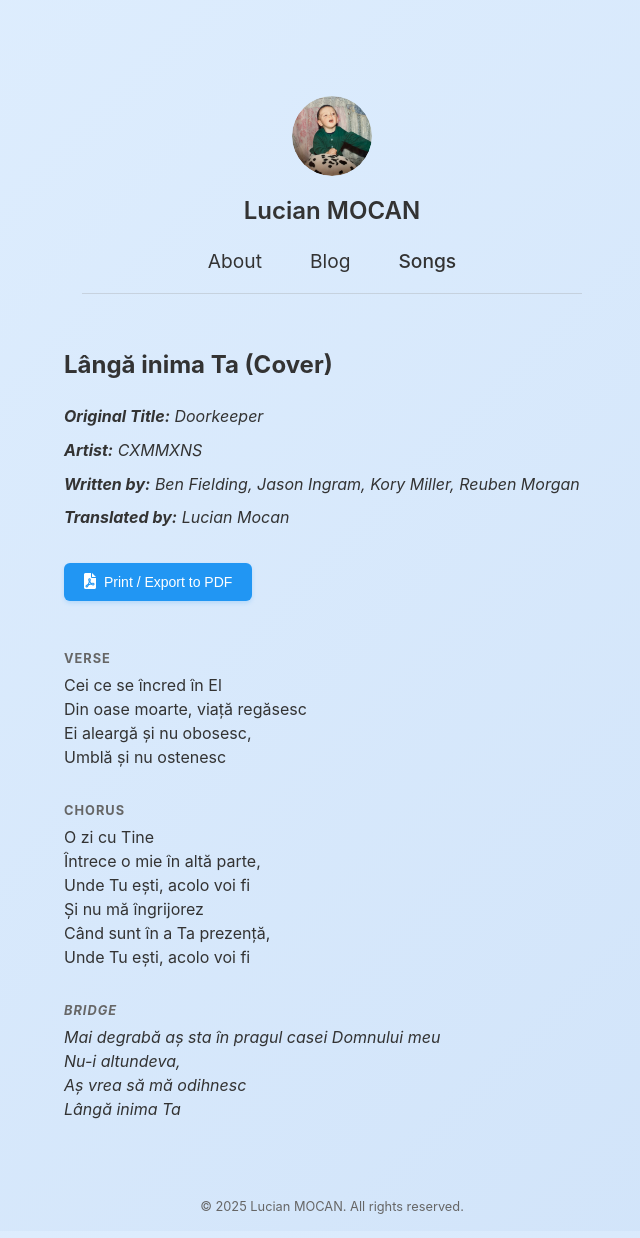
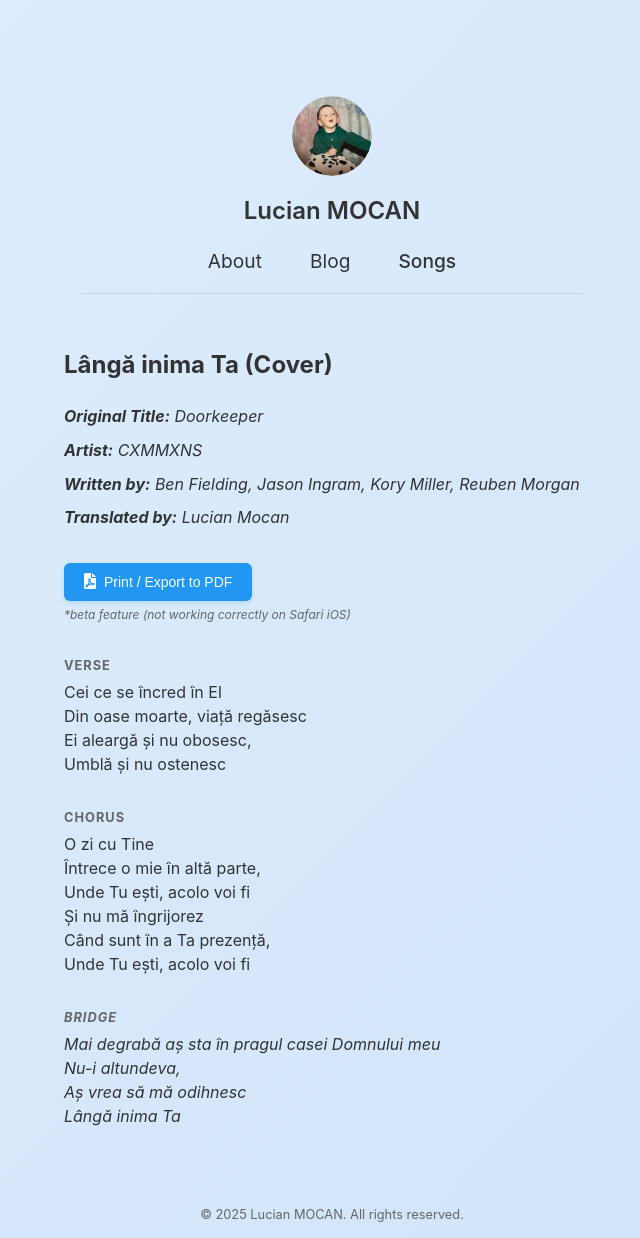
Before and after one commit to lucianmocan/lucianmocan.github.io, a Jekyll site: the page built from _songs/doorkeeper_cxmmxns.md, in a window 1280 px wide. Shown: the whole page, without its empty margins (308-948 px from the left). Built offline with Jekyll 4.4.1, drawn with Linux system fonts in a browser that asks for light colours.

Commit message:
export button beta feature notice

```diff
--- a/_layouts/song.html
+++ b/_layouts/song.html
@@ -18,6 +18,7 @@ layout: default
             </span>
             <span class="print-text">Print / Export to PDF</span>
         </button>
+        <span class="beta-notice">*beta feature (not working correctly on Safari iOS)</span>
     </div>
     <div class="song-content">
         {{ content }}
--- a/assets/css/style.css
+++ b/assets/css/style.css
@@ -297,6 +297,14 @@ nav a:hover {
 .print-button .print-icon {
   font-size: 16px;
 }
+.beta-notice {
+  display: block;
+  margin-top: -12px;
+  font-size: 12px;
+  color: #666;
+  font-style: italic;
+}
+
 /* Song Content Styles */
 .verse,
 .chorus,
@@ -386,6 +394,9 @@ nav a:hover {
     padding: 1cm 3cm 1cm 3cm;
     page-break-after: avoid;
   }
+  .beta-notice {
+    display: none;
+  }
 }
 
 /*# sourceMappingURL=style.css.map */
```
Also changed, not shown: assets/css/_sass/_song.scss (+12 -0 lines), 1 other file.
